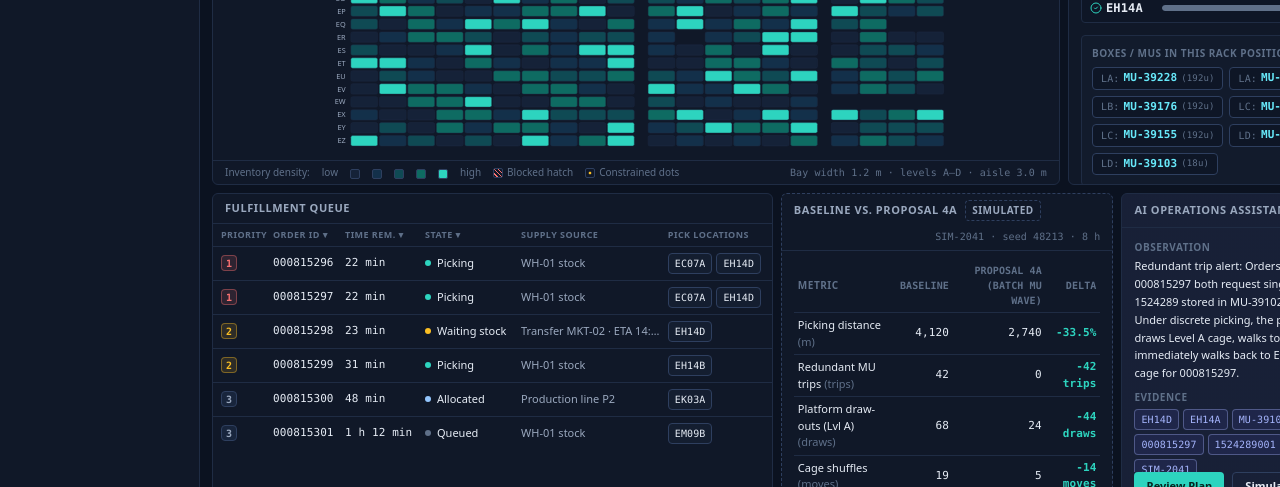
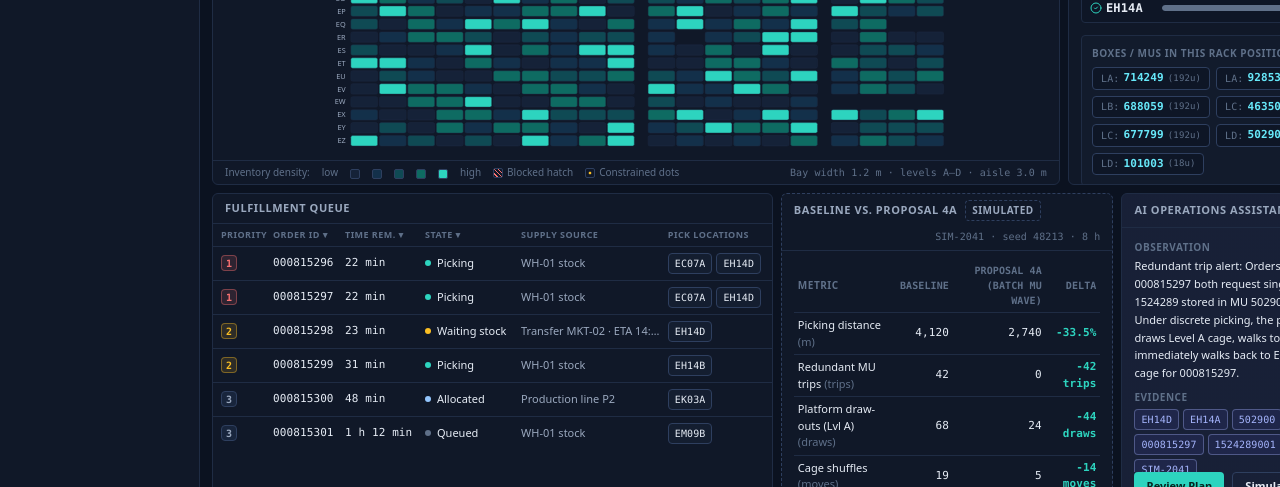
Before and after one commit to D4RKL0RD-J0571N/Fulcrum, a Next.js app in the folder apps/web/: page / in a window 1280 px wide. Shown: the part 445-932 px from the top of the page. Built offline with nearby package versions, Linux system fonts and the light colour scheme.

Commit message:
feat(domain): standardize Manipulation Units to 6-digit numeric identifiers (e.g., 502900, 101003)

```diff
--- a/apps/web/src/app/page.tsx
+++ b/apps/web/src/app/page.tsx
@@ -86,26 +86,26 @@ const DATA = {
     shown: 6,
     total: 1842,
     rows: [
-      { prio: 1, id: "000815296", time: "22 min", state: "Picking", source: "WH-01 stock", locs: ["EC07A", "EH14D"], itemsCount: "1 line · 1 unit (1524289001 S)", mu: "MU-39102" },
-      { prio: 1, id: "000815297", time: "22 min", state: "Picking", source: "WH-01 stock", locs: ["EC07A", "EH14D"], itemsCount: "1 line · 1 unit (1524289002 M)", mu: "MU-39102" },
-      { prio: 2, id: "000815298", time: "23 min", state: "Waiting stock", source: "Transfer MKT-02 · ETA 14:10", locs: ["EH14D"], itemsCount: "4 lines · 6 units", mu: "MU-39103" },
-      { prio: 2, id: "000815299", time: "31 min", state: "Picking", source: "WH-01 stock", locs: ["EH14B"], itemsCount: "1 line · 2 units (1524289003 L)", mu: "MU-39102" },
-      { prio: 3, id: "000815300", time: "48 min", state: "Allocated", source: "Production line P2", locs: ["EK03A"], itemsCount: "12 lines · 14 units", mu: "MU-38140" },
-      { prio: 3, id: "000815301", time: "1 h 12 min", state: "Queued", source: "WH-01 stock", locs: ["EM09B"], itemsCount: "1 line · 1 unit", mu: "MU-38290" }
+      { prio: 1, id: "000815296", time: "22 min", state: "Picking", source: "WH-01 stock", locs: ["EC07A", "EH14D"], itemsCount: "1 line · 1 unit (1524289001 S)", mu: "502900" },
+      { prio: 1, id: "000815297", time: "22 min", state: "Picking", source: "WH-01 stock", locs: ["EC07A", "EH14D"], itemsCount: "1 line · 1 unit (1524289002 M)", mu: "502900" },
+      { prio: 2, id: "000815298", time: "23 min", state: "Waiting stock", source: "Transfer MKT-02 · ETA 14:10", locs: ["EH14D"], itemsCount: "4 lines · 6 units", mu: "101003" },
+      { prio: 2, id: "000815299", time: "31 min", state: "Picking", source: "WH-01 stock", locs: ["EH14B"], itemsCount: "1 line · 2 units (1524289003 L)", mu: "502900" },
+      { prio: 3, id: "000815300", time: "48 min", state: "Allocated", source: "Production line P2", locs: ["EK03A"], itemsCount: "12 lines · 14 units", mu: "381402" },
+      { prio: 3, id: "000815301", time: "1 h 12 min", state: "Queued", source: "WH-01 stock", locs: ["EM09B"], itemsCount: "1 line · 1 unit", mu: "382901" }
     ]
   },
   ai: {
-    observation: "Redundant trip alert: Orders 000815296 and 000815297 both request single units from parent SKU 1524289 stored in MU-39102 (Bay EH14, Platform 1). Under discrete picking, the picker walks to EH14, draws Level A cage, walks to pack station, then immediately walks back to EH14 to draw the same cage for 000815297.",
-    evidence: ["EH14D", "EH14A", "MU-39102", "000815296", "000815297", "1524289001", "1524289002", "SIM-2041"],
-    plan: "Batch-wave orders 000815296, 000815297, and 000815299 into a single MU visit at EH14 (saves 2 cage draw-outs, 180m travel, 8.4 min).",
+    observation: "Redundant trip alert: Orders 000815296 and 000815297 both request single units from parent SKU 1524289 stored in MU 502900 (Bay EH14, Platform 1). Under discrete picking, the picker walks to EH14, draws Level A cage, walks to pack station, then immediately walks back to EH14 to draw the same cage for 000815297.",
+    evidence: ["EH14D", "EH14A", "502900", "000815296", "000815297", "1524289001", "1524289002", "SIM-2041"],
+    plan: "Batch-wave orders 000815296, 000815297, and 000815299 into a single MU visit at EH14 for MU 502900 (saves 2 cage draw-outs, 180m travel, 8.4 min).",
     affectedOrders: 3
   },
   locations: {
     "EH14D": {
       status: "Congested",
       platforms: [
-        { name: "Platform 1 (Level A Ground Pull-out)", mu: "MU-39102", boxes: 9, layers: "3 layers of 3", sku: "1524289001", skuName: "Athletic Tee Slim — Black / S", parentSku: "1524289", qty: 24, lot: "A92", status: "Active" },
-        { name: "Platform 2 (Inner Cage)", mu: "MU-39103", boxes: 6, layers: "2 layers of 3", sku: "1524289002", skuName: "Athletic Tee Slim — Black / M", parentSku: "1524289", qty: 18, lot: "B17", status: "Reserved" }
+        { name: "Platform 1 (Level A Ground Pull-out)", mu: "502900", boxes: 9, layers: "3 layers of 3", sku: "1524289001", skuName: "Athletic Tee Slim — Black / S", parentSku: "1524289", qty: 24, lot: "A92", status: "Active" },
+        { name: "Platform 2 (Inner Cage)", mu: "101003", boxes: 6, layers: "2 layers of 3", sku: "1524289002", skuName: "Athletic Tee Slim — Black / M", parentSku: "1524289", qty: 18, lot: "B17", status: "Reserved" }
       ]
     }
   } as Record<string, any>,
@@ -204,9 +204,11 @@ function platformsOf(code: string) {
     const sku = DATA.skuPool[Math.floor(h * DATA.skuPool.length)];
     const boxes = 6 + Math.floor(h * 4);
     const layers = Math.ceil(boxes / 3);
+    // 6-digit numeric MU (e.g. 502900, 101003)
+    const muNum = 100000 + Math.floor(h * 899999);
     out.push({
       name: "Platform " + (i + 1),
-      mu: "MU-" + (38000 + Math.floor(h * 1800)),
+      mu: String(muNum),
       boxes,
       layers: layers + " layers of 3",
       sku: sku.sku,
@@ -329,11 +331,11 @@ export default function OperationalOverviewPage() {
     if (e.key !== 'Enter') return;
     const q = searchVal.trim().toUpperCase();
 
-    // Check if query is an MU code (e.g. MU-39102)
-    if (q.startsWith('MU-') || q.startsWith('MU')) {
-      const muTarget = q.startsWith('MU-') ? q : `MU-${q.slice(2)}`;
+    // Check if query is a 6-digit MU number (e.g. 502900, 101003)
+    if (/^\d{6}$/.test(q) || q.startsWith('MU-') || q.startsWith('MU')) {
+      const muTarget = /^\d{6}$/.test(q) ? q : q.replace(/^MU-?/, '');
       // Search curated first
-      if (muTarget === 'MU-39102' || muTarget === 'MU-39103') {
+      if (muTarget === '502900' || muTarget === '101003') {
         setSearchErr(null);
         selectLocation('EH14D');
         (e.target as HTMLInputElement).blur();
@@ -362,7 +364,7 @@ export default function OperationalOverviewPage() {
       selectLocation(q);
       (e.target as HTMLInputElement).blur();
     } else {
-      setSearchErr(`No location matches "${q}" — try location codes (EH14D) or MU IDs (MU-39102).`);
+      setSearchErr(`No location matches "${q}" — try location codes (EH14D) or 6-digit MU IDs (502900).`);
       setTimeout(() => setSearchErr(null), 3000);
     }
   };
```
Also changed, not shown: 1 other file (tests, documents, lock files or other folders).
